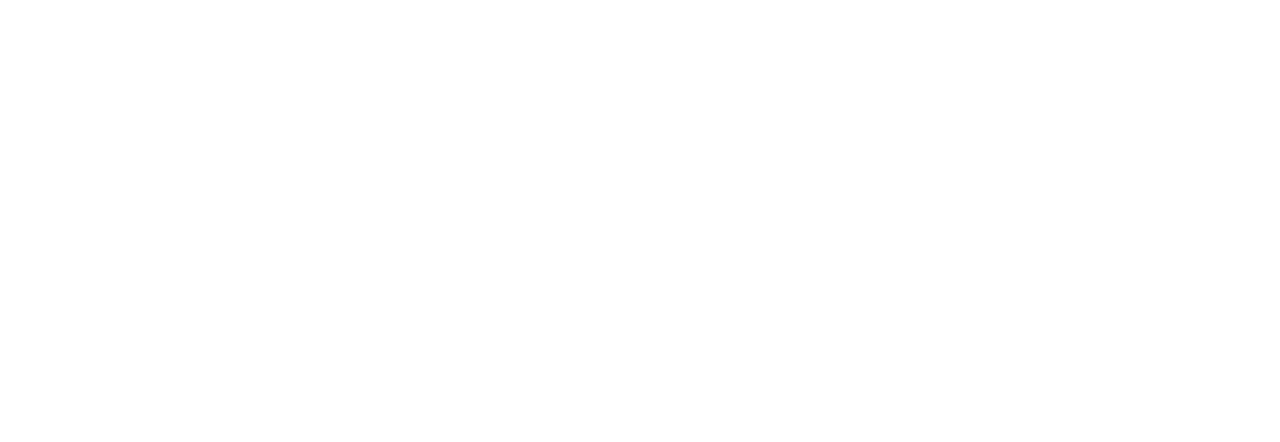
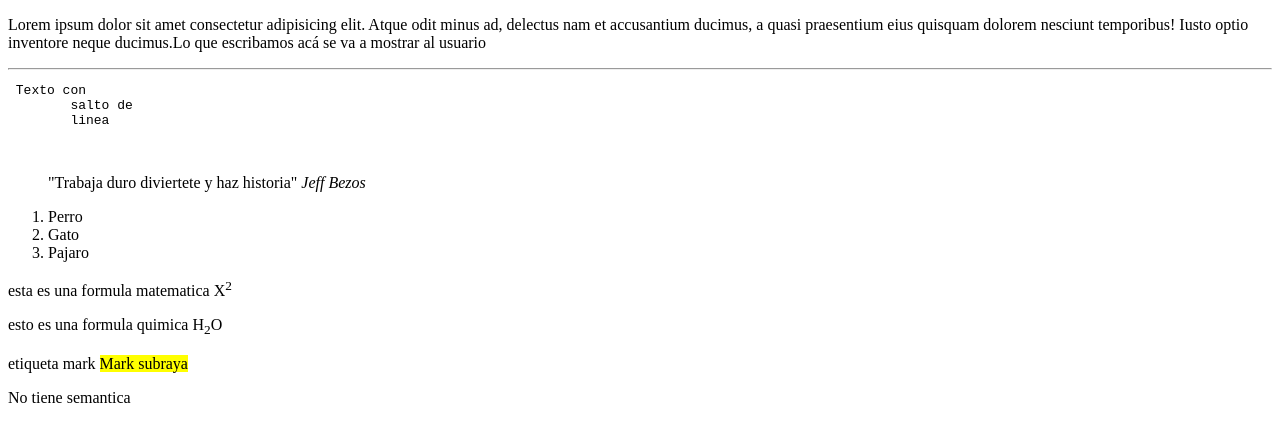
Before and after one commit to SebastianBliss/Proyecto-Practica-2, a plain HTML site: page Index.html in a window 1280 px wide. Drawn offline with Linux system fonts and the light colour scheme.

Commit message:
agregar etiquetas HTML parte 1

```diff
--- a/Index.html
+++ b/Index.html
@@ -3,9 +3,40 @@
 <head>
     <meta charset="UTF-8">
     <meta name="viewport" content="width=device-width, initial-scale=1.0">
-    <title>Primera Página</title>
+    <title>Pagina_2</title>
 </head>
 <body>
 
+
+    <p> Lorem ipsum dolor sit amet consectetur adipisicing elit. Atque odit minus ad, delectus nam et accusantium ducimus, a quasi praesentium eius quisquam dolorem nesciunt temporibus! Iusto optio inventore neque ducimus.Lo que escribamos acá se va a mostrar al usuario</p>
+<hr>
+    <pre> Texto con <!-- para poner texto con salto de linea -->
+        salto de
+        linea
+
+    </pre>
+    <blockquote>"Trabaja duro diviertete y haz historia"
+        <cite>Jeff Bezos
+        </cite>
+    </blockquote>
+<!-- OL Es para crear listas ordenadas pero debe tener li adentro  -->
+    <ol>
+        <li>Perro</li>
+        <li>Gato</li>
+        <li>Pajaro</li>
+    </ol>
+    <p>
+        esta es una formula matematica X<sup>2</sup>
+    </p>
+    <p>
+        esto es una formula quimica H<SUB>2</SUB>O
+            </p>
+
+            <P>
+                etiqueta mark <mark>Mark subraya</mark>
+            </P>
+
+            <p></p>
+            <div> No tiene semantica</div>
 </body>
 </html>
```
